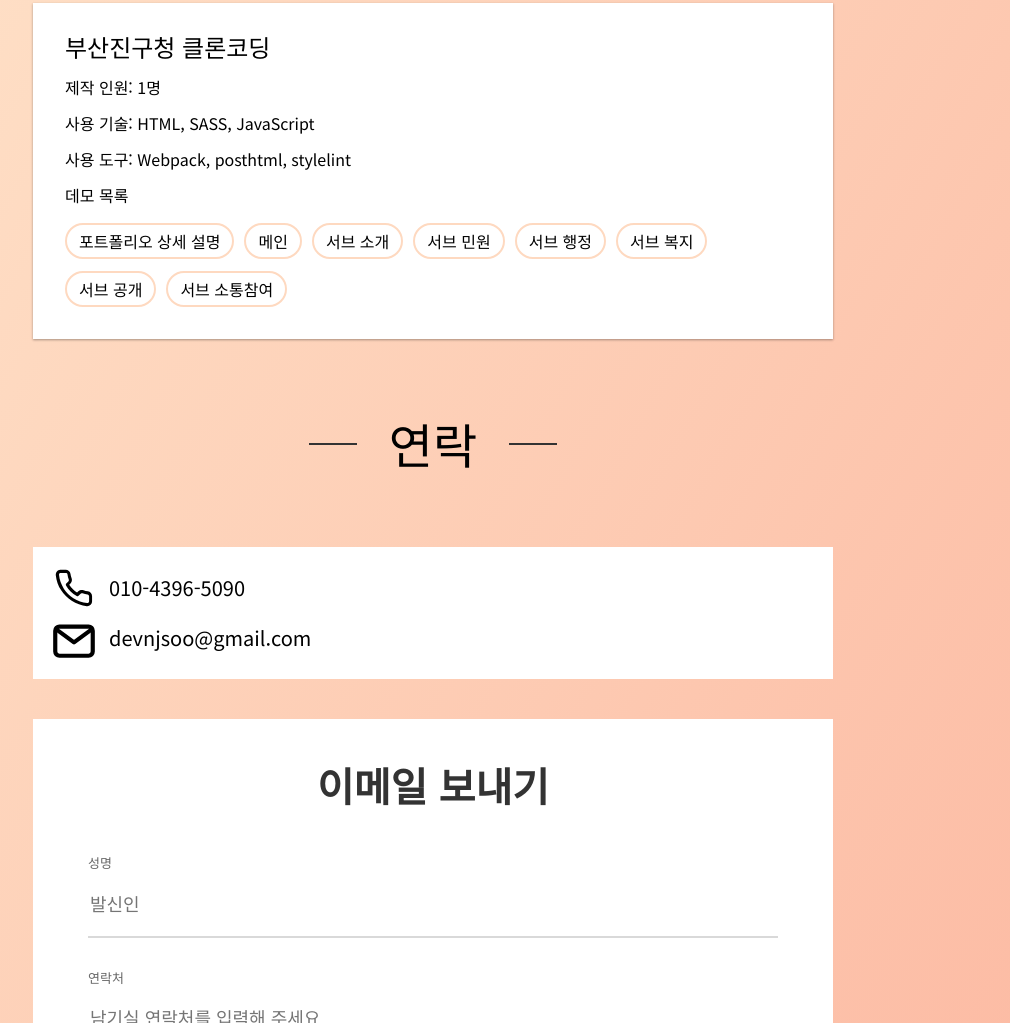
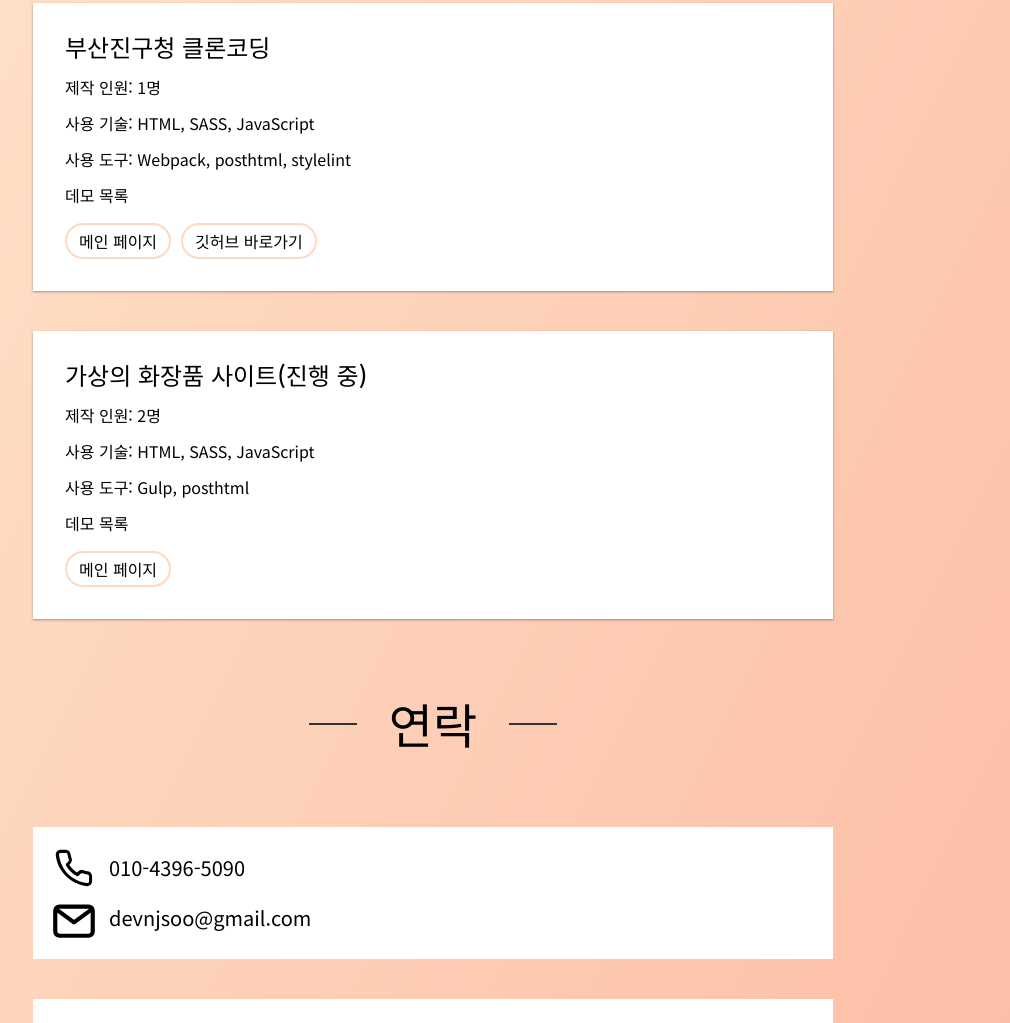
Before and after one commit to njsooo/resume, a plain HTML site: page index.html in a window 1280 px wide. Shown: the part 829-1852 px from the top of the page, without its empty margins (207-1217 px from the left). Drawn offline with nearby package versions, Linux system fonts and the light colour scheme.

Commit message:
Add files via upload

```diff
--- a/index.html
+++ b/index.html
@@ -99,14 +99,29 @@
               <p class="tool">사용 도구: Webpack, posthtml, stylelint</p>
               <h4>데모 목록</h4>
               <div class="link-list">
-                <a href="#">포트폴리오 상세 설명</a>
-                <a href="#">메인</a>
-                <a href="#">서브 소개</a>
-                <a href="#">서브 민원</a>
-                <a href="#">서브 행정</a>
-                <a href="#">서브 복지</a>
-                <a href="#">서브 공개</a>
-                <a href="#">서브 소통참여</a>
+                <a
+                  href="https://njsooo.github.io/website-clone-coding-busanjin-district-office/"
+                  >메인 페이지</a
+                >
+                <a
+                  href="https://github.com/njsooo/website-clone-coding-busanjin-district-office"
+                  >깃허브 바로가기</a
+                >
+              </div>
+            </li>
+
+            <li>
+              <h3 class="title">
+                <a href="http://tmp5555.dothome.co.kr/index/" title=""
+                  >가상의 화장품 사이트(진행 중)</a
+                >
+              </h3>
+              <p class="part">제작 인원: 2명</p>
+              <p class="tech">사용 기술: HTML, SASS, JavaScript</p>
+              <p class="tool">사용 도구: Gulp, posthtml</p>
+              <h4>데모 목록</h4>
+              <div class="link-list">
+                <a href="http://tmp5555.dothome.co.kr/index/">메인 페이지</a>
               </div>
             </li>
           </ul>
```
